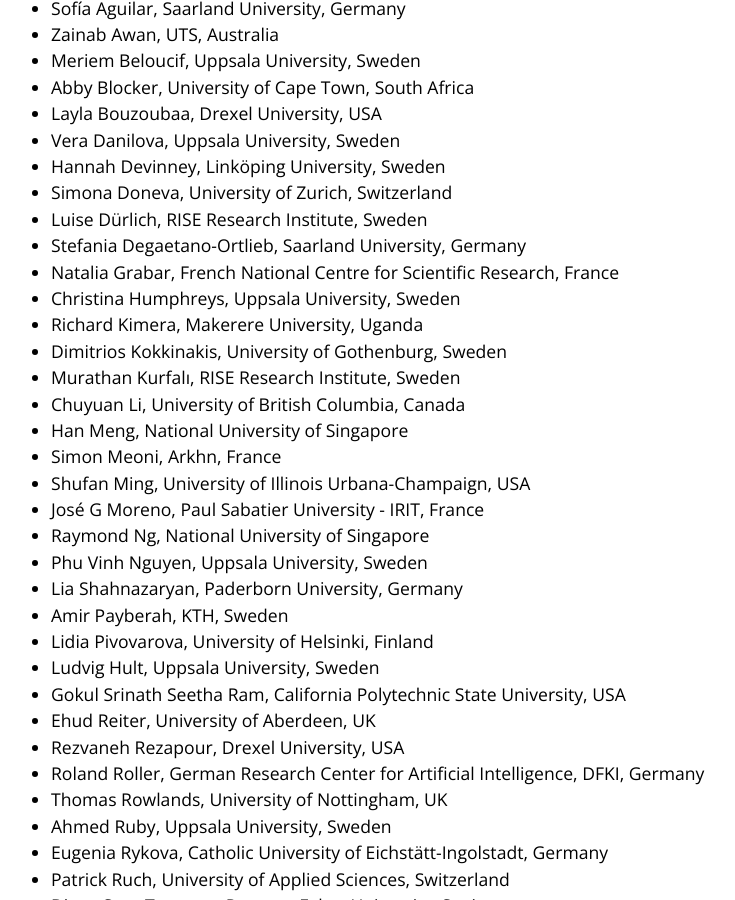
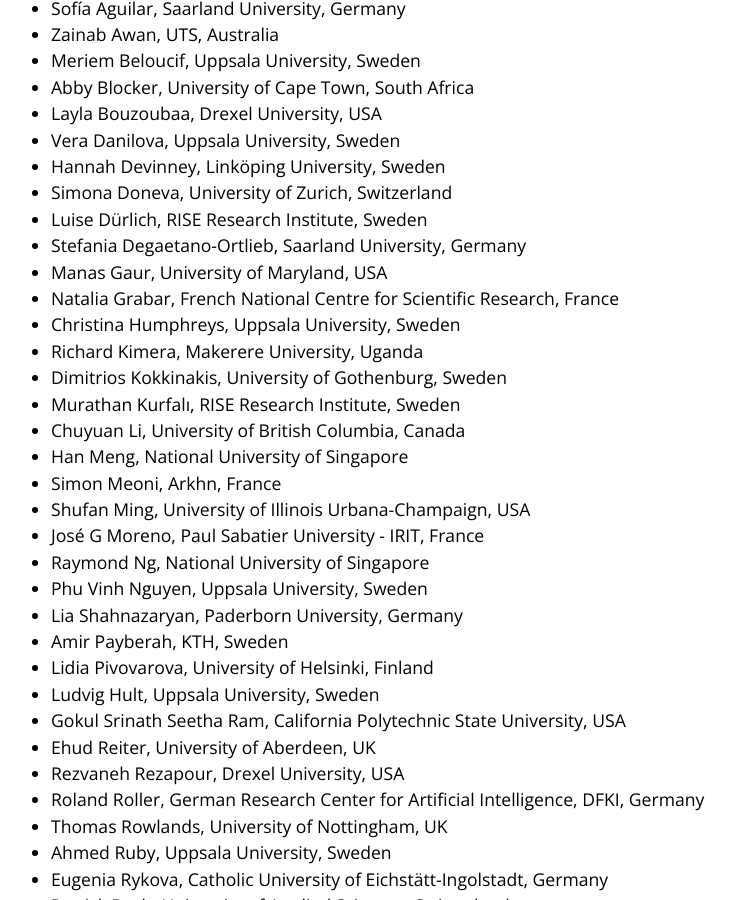
Before and after one commit to HeaLing-workshop/HeaLing-workshop.github.io, a Jekyll site: the page built from index.md, in a window 1280 px wide and 900 px high, scrolled down 3968 px. Shown: the whole window, without its empty margins (213-948 px from the left). Built offline with Jekyll 4.4.1, drawn with Linux system fonts in a browser that asks for light colours.

Commit message:
update PC members

```diff
--- a/index.md
+++ b/index.md
@@ -90,6 +90,7 @@
 - Luise Dürlich, RISE Research Institute, Sweden
 - Stefania Degaetano-Ortlieb, Saarland University, Germany
 <!-- - Vinu Ekayanake, University of Kentucky, USA -->
+- Manas Gaur, University of Maryland, USA
 - Natalia Grabar, French National Centre for Scientific Research, France
 - Christina Humphreys, Uppsala University, Sweden
 - Richard Kimera, Makerere University, Uganda
```
